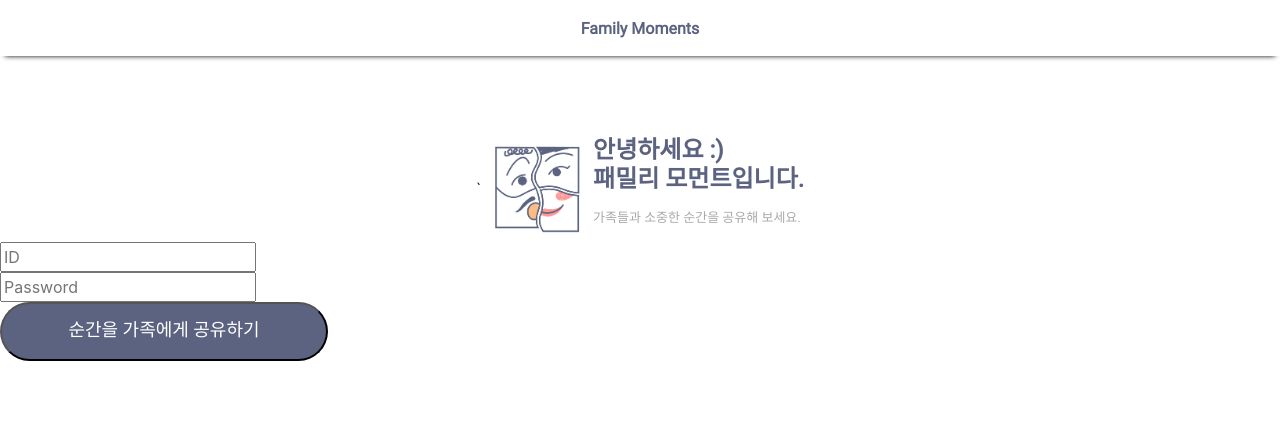
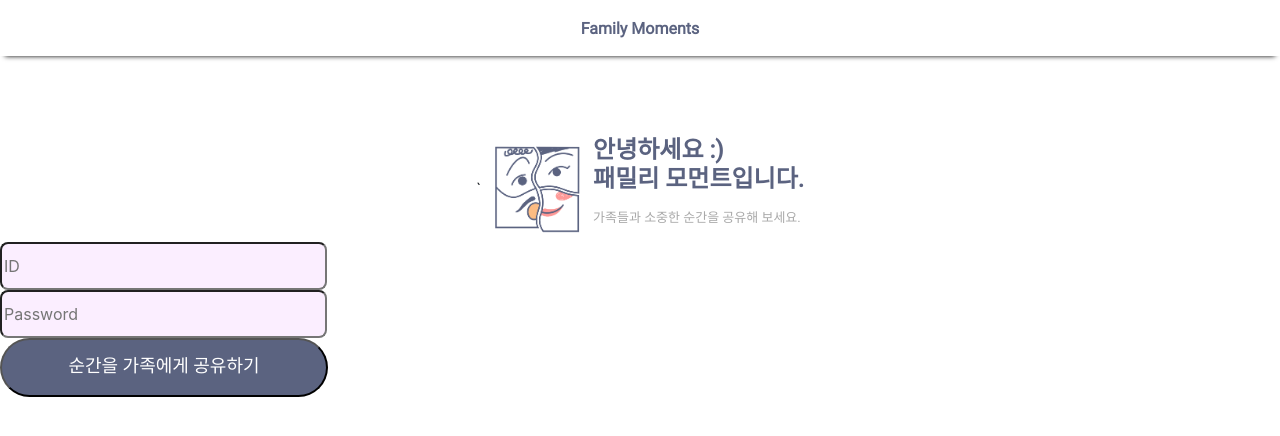
Before and after one commit to familymoments/Front, a React (Create React App) app in the folder front/: page /login in a window 1280 px wide. Shown: the top 436 px of the page. Built offline with nearby package versions, Linux system fonts and the light colour scheme.

Commit message:
[docs] 아이디 패스워드 치는 칸 퍼블리싱

```diff
--- a/front/src/pages/Login.jsx
+++ b/front/src/pages/Login.jsx
@@ -15,12 +15,14 @@ function Login(){
         </div>
     </div>
 
+        <div >
             <div>
-                <input type='text' name='input_id' placeholder='ID' />
+                <input id={Styles.id} type='text' name='input_id' placeholder='ID' />
             </div>
             <div>
-                <input type='password' name='input_pw' placeholder='Password'/>
+                <input id = {Styles.password} type='password' name='input_pw' placeholder='Password'/>
             </div>
+        </div>
             <div>
                 <Loginbutton texts = "순간을 가족에게 공유하기"></Loginbutton>
             </div>
--- a/front/src/pages/Login.module.css
+++ b/front/src/pages/Login.module.css
@@ -29,3 +29,12 @@
     font-weight: 400;
     line-height: 16px;
 }
+#id, #password
+{
+    width: 327px;
+    height: 48px;
+    flex-shrink: 0;
+    border-radius: 8px;
+    background: #FBEEFF;
+    backdrop-filter: blur(20px);
+}
```
